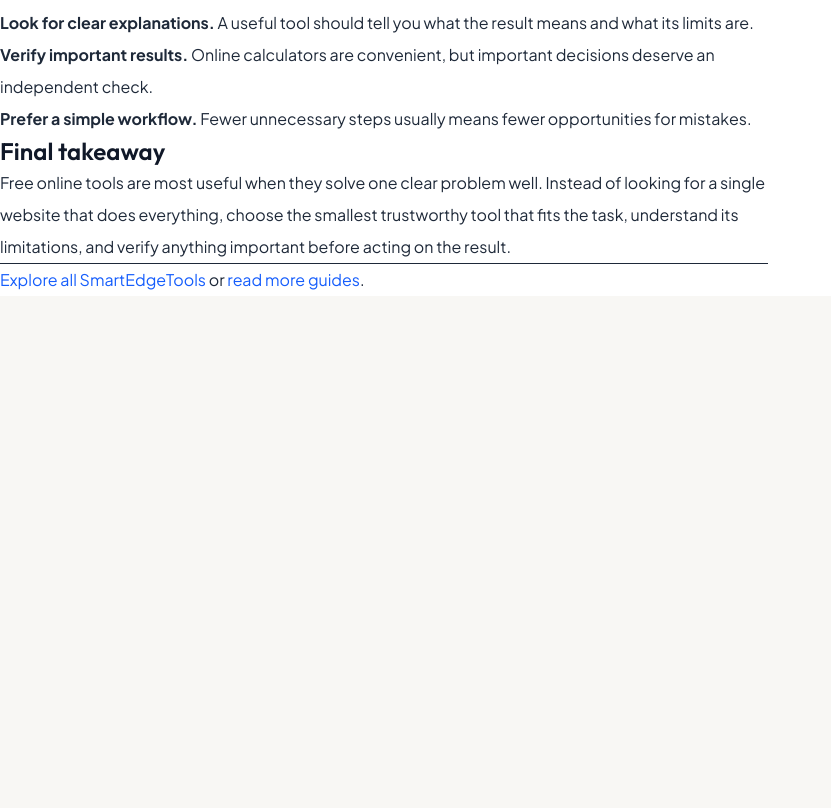
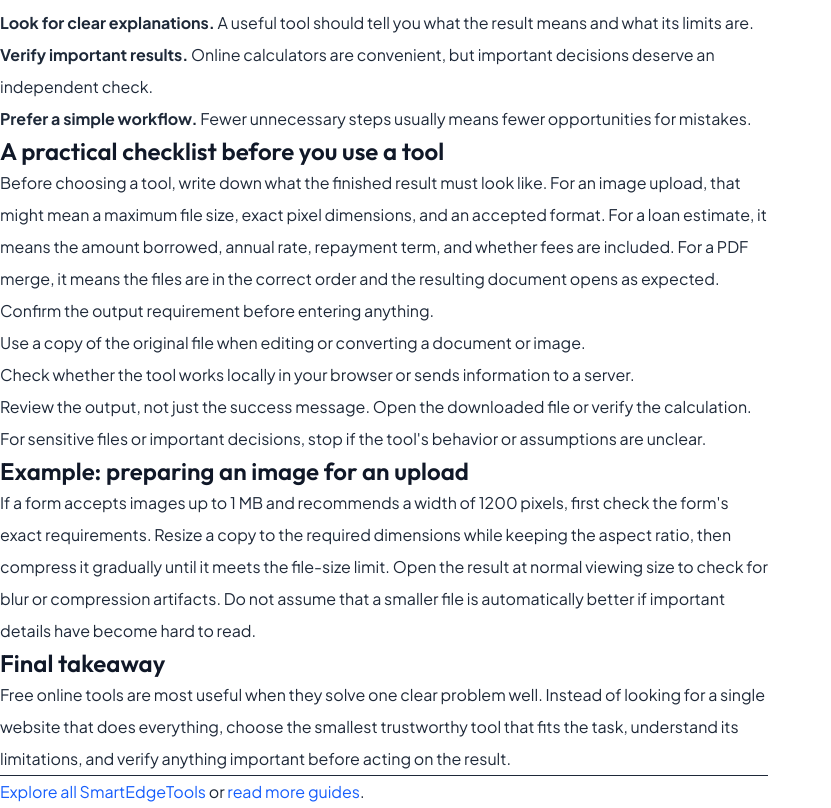
Before and after one commit to athersaud-smart-tools/smart-tools, a Next.js app: page /blog/best-online-tools-2026 in a window 1280 px wide. Shown: the part 1441-2249 px from the top of the page, without its empty margins (0-831 px from the left). Before the commit the page ends 1737 px from the top, so only its background shows below. Built offline with nearby package versions, Linux system fonts and the light colour scheme.

Commit message:
add practical tool selection and image workflow examples

```diff
--- a/app/blog/best-online-tools-2026/page.tsx
+++ b/app/blog/best-online-tools-2026/page.tsx
@@ -101,6 +101,30 @@ export default function ArticlePage() {
             <li><strong>Prefer a simple workflow.</strong> Fewer unnecessary steps usually means fewer opportunities for mistakes.</li>
           </ol>
 
+          <h2 className="text-2xl font-semibold text-gray-900">A practical checklist before you use a tool</h2>
+          <p>
+            Before choosing a tool, write down what the finished result must look like. For an image upload,
+            that might mean a maximum file size, exact pixel dimensions, and an accepted format. For a loan
+            estimate, it means the amount borrowed, annual rate, repayment term, and whether fees are included.
+            For a PDF merge, it means the files are in the correct order and the resulting document opens as expected.
+          </p>
+          <ol className="list-decimal space-y-3 pl-6">
+            <li>Confirm the output requirement before entering anything.</li>
+            <li>Use a copy of the original file when editing or converting a document or image.</li>
+            <li>Check whether the tool works locally in your browser or sends information to a server.</li>
+            <li>Review the output, not just the success message. Open the downloaded file or verify the calculation.</li>
+            <li>For sensitive files or important decisions, stop if the tool's behavior or assumptions are unclear.</li>
+          </ol>
+
+          <h2 className="text-2xl font-semibold text-gray-900">Example: preparing an image for an upload</h2>
+          <p>
+            If a form accepts images up to 1 MB and recommends a width of 1200 pixels, first check the
+            form's exact requirements. Resize a copy to the required dimensions while keeping the aspect
+            ratio, then compress it gradually until it meets the file-size limit. Open the result at normal
+            viewing size to check for blur or compression artifacts. Do not assume that a smaller file is
+            automatically better if important details have become hard to read.
+          </p>
+
           <h2 className="text-2xl font-semibold text-gray-900">Final takeaway</h2>
           <p>
             Free online tools are most useful when they solve one clear problem well. Instead of looking
```
